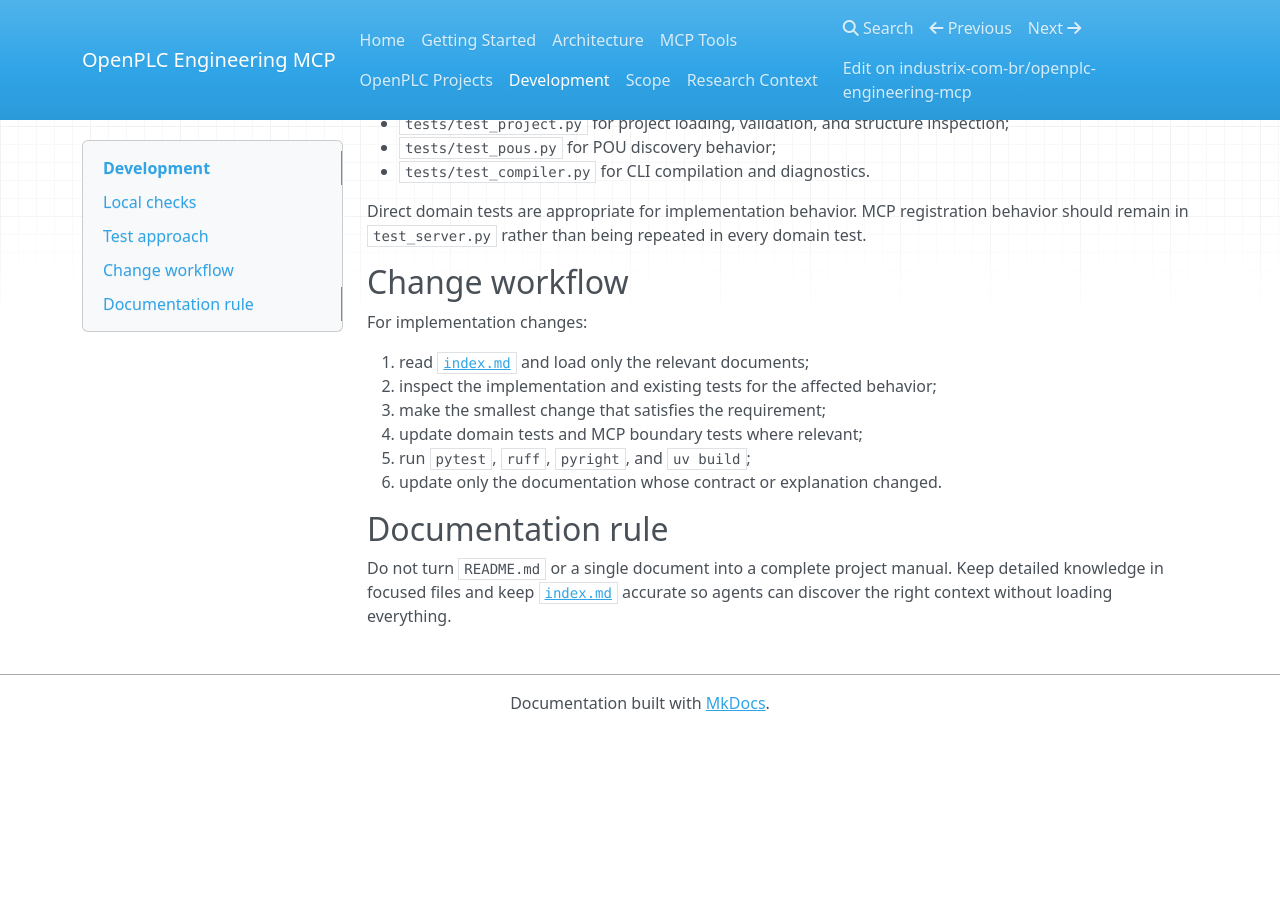
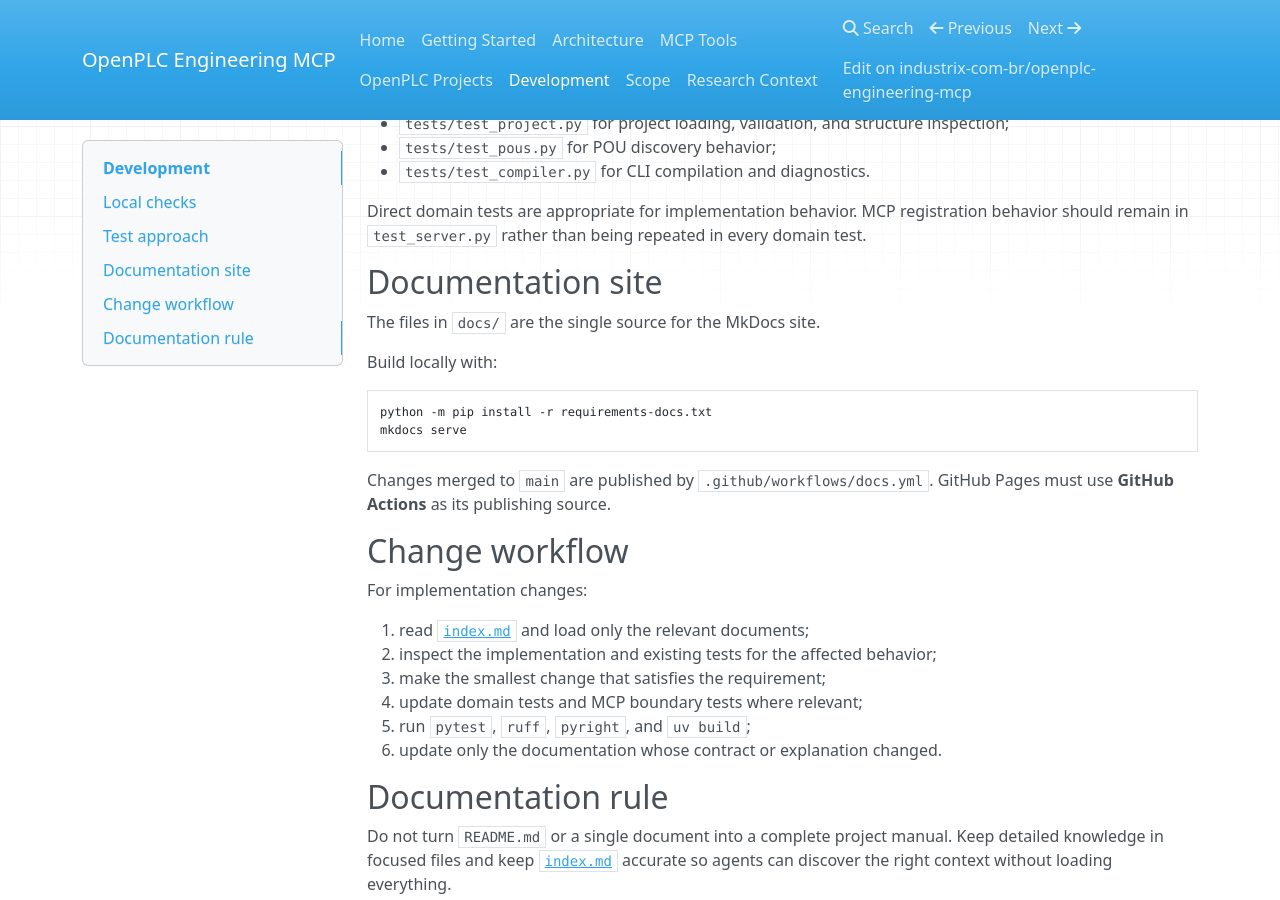
Before and after one commit to industrix-com-br/openplc-engineering-mcp, an MkDocs documentation site: the page built from docs/development.md, in a window 1280 px wide and 900 px high, scrolled down 724 px. Built offline with MkDocs 1.6.1, drawn with Linux system fonts in a browser that asks for light colours; nearby versions of some CDN libraries; before the commit the page ends 1455 px from its top, so only the background shows below that.

Commit message:
docs: document local site workflow

````diff
--- a/docs/development.md
+++ b/docs/development.md
@@ -40,6 +40,19 @@
 
 Direct domain tests are appropriate for implementation behavior. MCP registration behavior should remain in `test_server.py` rather than being repeated in every domain test.
 
+## Documentation site
+
+The files in `docs/` are the single source for the MkDocs site.
+
+Build locally with:
+
+```bash
+python -m pip install -r requirements-docs.txt
+mkdocs serve
+```
+
+Changes merged to `main` are published by `.github/workflows/docs.yml`. GitHub Pages must use **GitHub Actions** as its publishing source.
+
 ## Change workflow
 
 For implementation changes:
````
